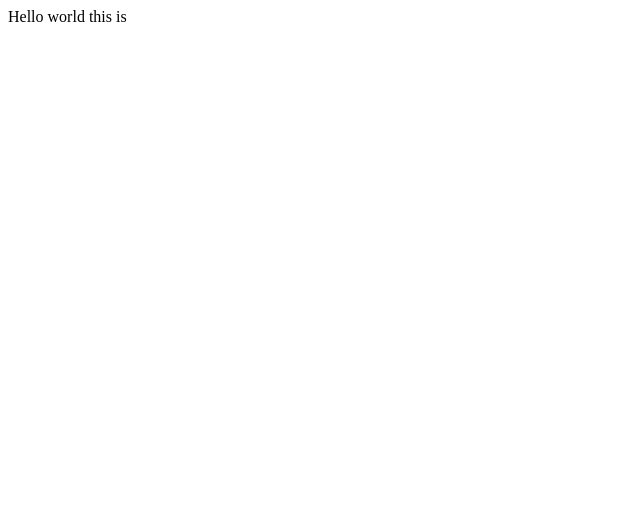
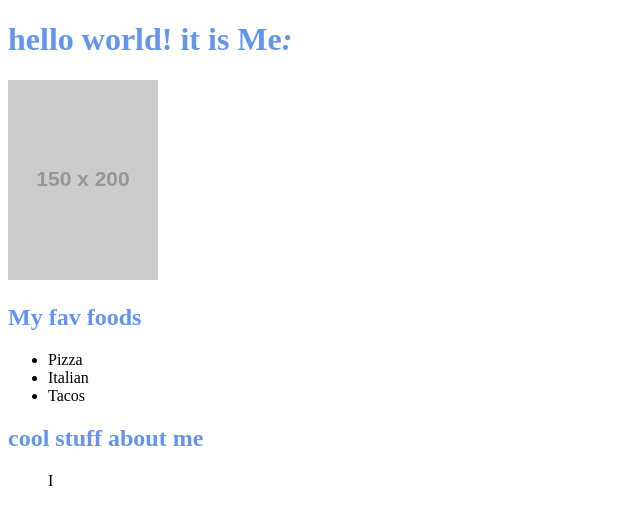
Before and after one commit to JustinLGates/summer2020-day1, a plain HTML site: page index.html in a window 1280 px wide. Shown: the whole page, without its empty margins (0-640 px from the left). Drawn offline with Linux system fonts and the light colour scheme; placeholder pictures from the web are drawn by us.

Commit message:
made some stye and content changes

```diff
--- a/index.html
+++ b/index.html
@@ -3,9 +3,28 @@
   <head>
     <meta charset="UTF-8" />
     <meta name="viewport" content="width=device-width, initial-scale=1.0" />
-    <title>Document</title>
+    <link rel="stylesheet" href="style.css" />
+    <title>day | 1</title>
   </head>
   <body>
-    Hello world this is
+    <h1>hello world! it is <b>Me</b><i>:</i></h1>
+    <img src="//placehold.it/150x200" alt="img" aria="cat" />
+    <h2>My fav foods</h2>
+    <ul>
+      <li>Pizza</li>
+      <li>Italian</li>
+      <li>Tacos</li>
+    </ul>
+    <h2>cool stuff about me</h2>
+    <ol>
+      <a target="_blank"></a
+      >I
+    </ol>
+    <ol>
+      <a target=""
+    </ol>
+    <ol>
+      <a target="blank"></a>
+    </ol>
   </body>
 </html>
--- /dev/null
+++ b/style.css
@@ -0,0 +1,5 @@
+h1,
+h2,
+h3 {
+  color: cornflowerblue;
+}
```
